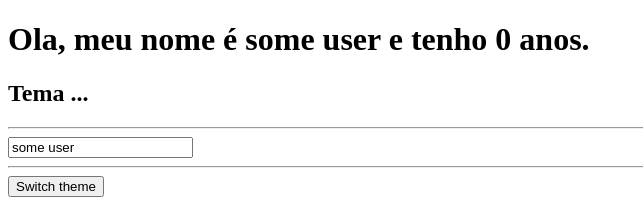
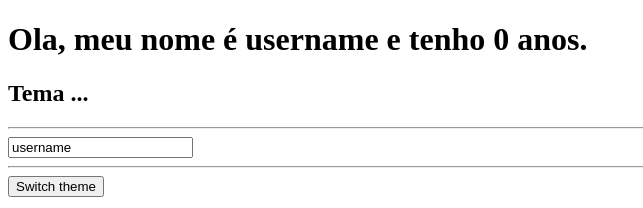
Before and after one commit to Larrire/React-redux-basics, a React (Create React App) app: page / in a window 1280 px wide. Shown: the top 208 px of the page, without its empty margins (0-643 px from the left). Built offline with nearby package versions, Linux system fonts and the light colour scheme.

Commit message:
Creating hook to simplify getting data from redux

```diff
--- a/src/App.tsx
+++ b/src/App.tsx
@@ -1,10 +1,9 @@
 import './App.css';
-import { useSelector } from 'react-redux';
-import { RootState } from './redux/store';
+import { useReduxSelector } from './redux/hooks/useReduxSelector'
 
 function App() {
 
-  const user = useSelector((state: RootState) => state.user);
+  const user = useReduxSelector(state => state.user);
 
   return (
     <>
--- /dev/null
+++ b/src/redux/hooks/useReduxSelector.ts
@@ -0,0 +1,4 @@
+import { useSelector, TypedUseSelectorHook } from "react-redux";
+import { RootState } from '../store';
+
+export const useReduxSelector: TypedUseSelectorHook<RootState> = useSelector;
--- a/src/redux/reducers/userReducer.ts
+++ b/src/redux/reducers/userReducer.ts
@@ -3,7 +3,7 @@ import { createSlice } from '@reduxjs/toolkit'
 export const slice = createSlice({
   name: 'user',
   initialState: {
-    name: 'some user',
+    name: 'username',
     age: 0
   },
   reducers: {
```
